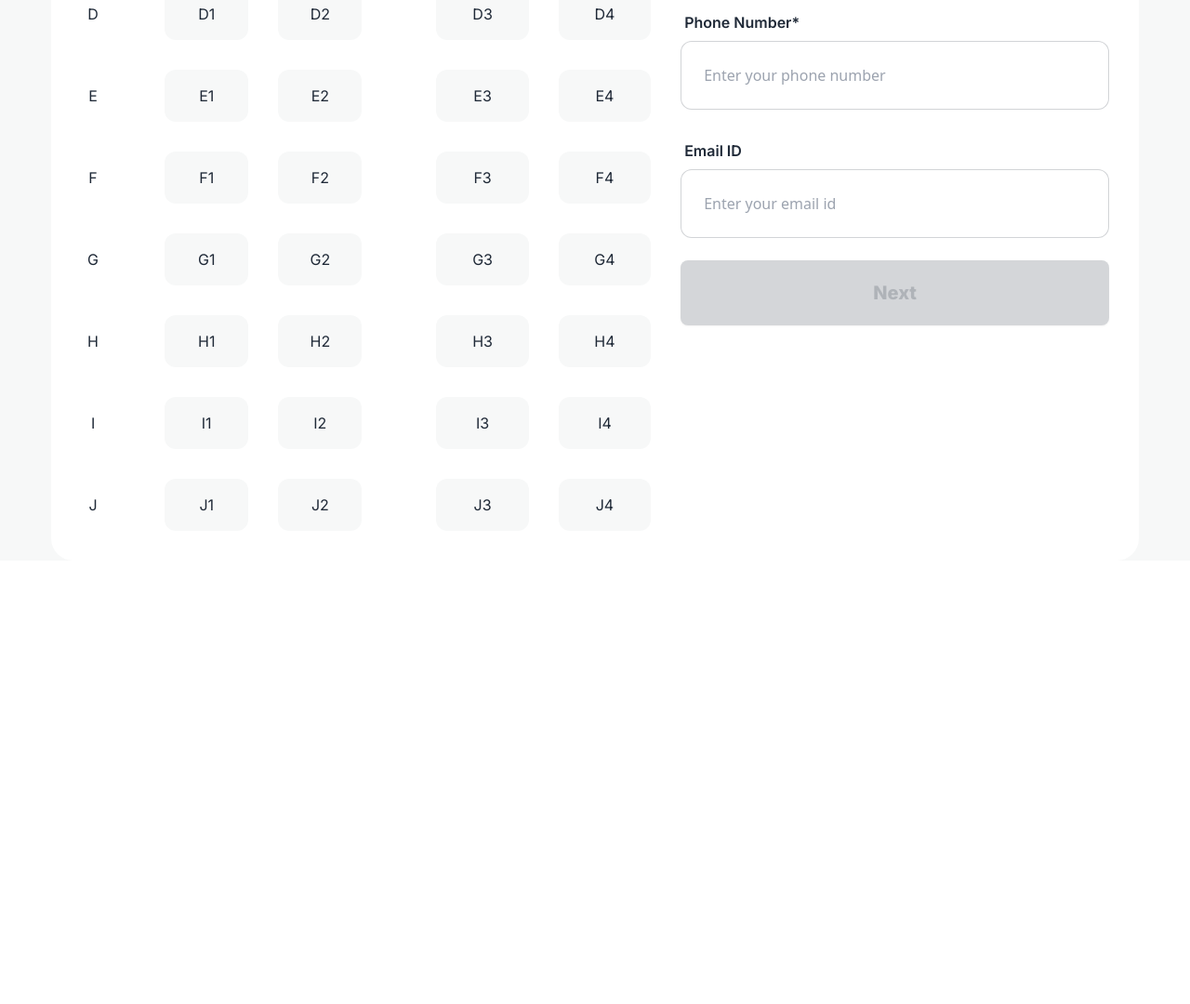
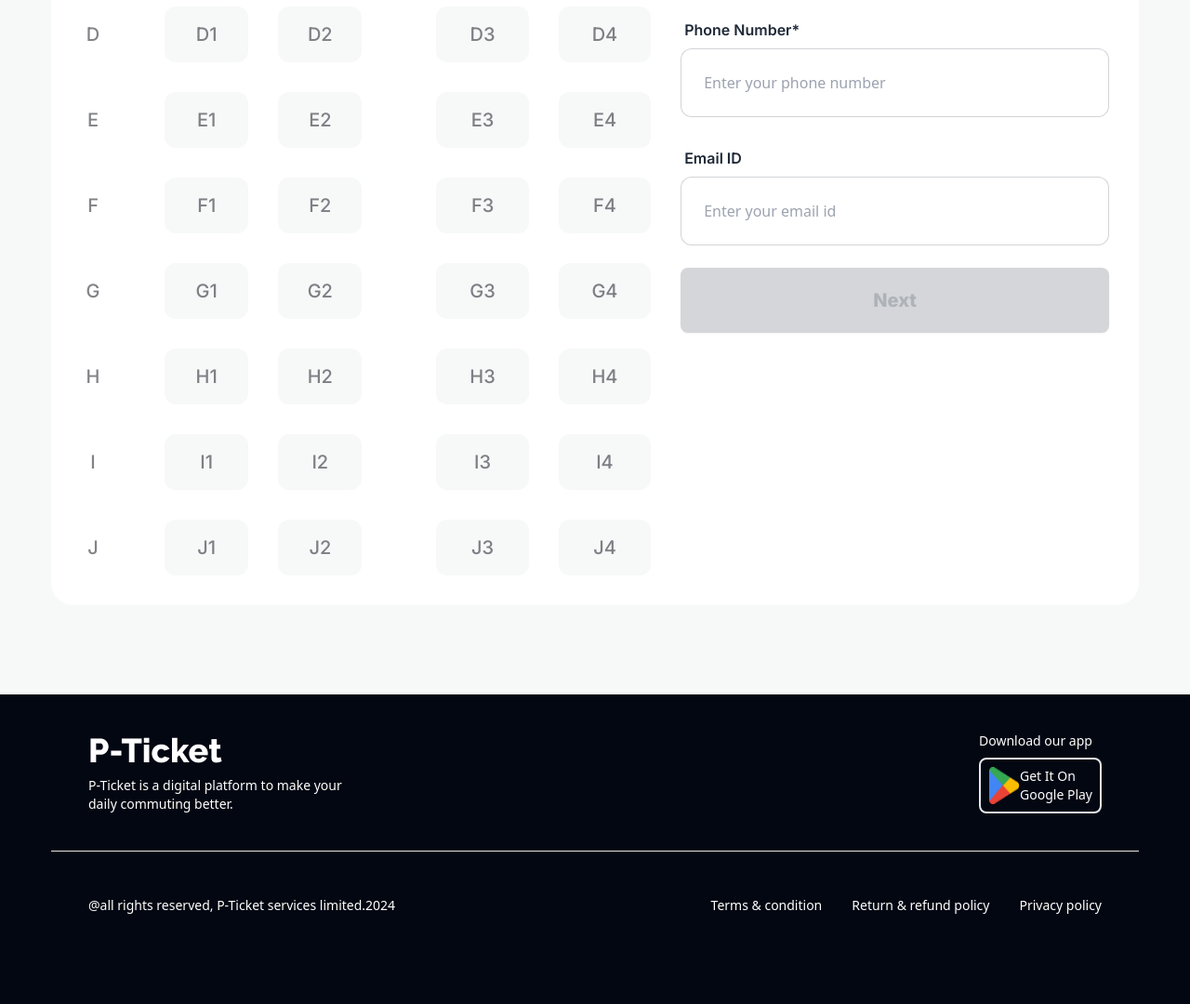
Before and after one commit to rznayeem/fifth-assignment, a plain HTML site: page index.html in a window 1280 px wide. Shown: the part 2645-3725 px from the top of the page at 93% size. Before the commit the page ends 3360 px from the top, so only its background shows below. Drawn offline with nearby package versions, Linux system fonts and the light colour scheme.

Commit message:
added footer and some more styles

```diff
--- a/index.html
+++ b/index.html
@@ -98,8 +98,8 @@
       </div>
     </section>
     <!-- ticket buying section start -->
-    <section id="buy-ticket" class="bg-[#F7F8F8] border-t-2 border-[#1DD100] rounded-t-[88px] ">
-      <div class="max-w-[1170px] mx-auto my-28">
+    <section id="buy-ticket" class="bg-[#F7F8F8] pb-24 border-t-2 border-[#1DD100] rounded-t-[88px] ">
+      <div class="max-w-[1170px] mx-auto mt-28">
         <!-- ticket info container section start -->
         <div class="text-center raleway-font ">
           <h1 class="text-4xl font-bold pb-6">P.H Paribahan</h1>
@@ -162,14 +162,14 @@
         <div class="bg-white grid lg:grid-cols-12 rounded-3xl mt-7 p-8">
           <div class="grid col-span-7">
             <div class="space-y-6 pr-8">
-              <h3>Select Your Seat</h3>
+              <h3 class="text-2xl font-semibold raleway-font">Select Your Seat</h3>
               <hr class="border-dashed">
               <div class="flex justify-between">
-                <div class="flex gap-2 items-center">
+                <div class="inter-font font-medium text-xl text-[#03071280] flex gap-2 items-center">
                   <img src="./images/seat-gray.png" alt="">
                   <p>Available</p>
                 </div>
-                <div class="flex gap-2 text-[#1DD100] items-center">
+                <div class="flex inter-font font-medium text-xl gap-2 text-[#1DD100] items-center">
                   <img src="./images/seat-green-filled.png" alt="">
                   <p>Selected</p>
                 </div>
@@ -179,7 +179,8 @@
                   src="./images/steering-wheel.png" alt="">
               </div>
             </div>
-            <div class="inter-font ml-[-32px] mt-8 grid grid-cols-7 lg:gap-20 pr-8">
+            <div
+              class="inter-font font-medium text-xl text-[#03071280] ml-[-32px] mt-8 grid grid-cols-7 lg:gap-20 pr-8">
               <div class="grid col-span-4 grid-cols-3 gap-8">
                 <div class="flex justify-center items-center">
                   <p class="">A</p>
@@ -341,10 +342,10 @@
           </div>
           <div class="col-span-5 space-y-6">
             <div class="space-y-6">
-              <h3>Select Your Seat</h3>
+              <h3 class="text-2xl font-semibold raleway-font">Select Your Seat</h3>
               <hr class="border-dashed">
             </div>
-            <div class="space-y-4 bg-[#F7F8F8] p-8 rounded-xl">
+            <div class="space-y-4 text-[#030712] font-medium inter-font bg-[#F7F8F8] p-8 rounded-xl">
               <div class="flex justify-between">
                 <h4>Seat <span id="seat-count" class="bg-[#1DD100] rounded-full px-3 text-white">0</span></h4>
                 <h4>Class</h4>
@@ -426,8 +427,41 @@
     <!-- ticket buying section end -->
 
   </main>
-  <footer>
+  <footer class="bg-[#030712] ">
+    <footer class="footer max-w-[1170px] flex justify-between text-white mx-auto p-10 text-base-content">
+      <nav>
+        <h6 class="raleway-font text-4xl font-extrabold">P-Ticket</h6>
+        <a class="link link-hover">P-Ticket is a digital platform to make your <br> daily commuting better.</a>
+      </nav>
+      <div>
+        <h3>Download our app</h3>
+        <div class="flex border-2 rounded-lg p-2">
+          <img src="./images/playstore.png" alt="">
+          <div>
+            <p>Get It On</p>
+            <h3>Google Play</h3>
+          </div>
+        </div>
+      </div>
+    </footer>
+    <footer
+      class="max-w-[1170px] mx-auto footer text-white px-10 py-4 border-t text-base-content border-base-300 pt-12 pb-24">
+      <aside class="items-center grid-flow-col">
 
+        <p>@all rights reserved, P-Ticket services limited.2024</p>
+      </aside>
+      <nav class="flex gap-8 md:place-self-center md:justify-self-end">
+        <div class="grid grid-flow-col gap-4">
+          <p>Terms & condition</p>
+        </div>
+        <div class="grid grid-flow-col gap-4">
+          <p>Return & refund policy</p>
+        </div>
+        <div class="grid grid-flow-col gap-4">
+          <p>Privacy policy</p>
+        </div>
+      </nav>
+    </footer>
   </footer>
   <script src="./scripts/index.js"></script>
   <script src="./scripts/utility.js"></script>
--- a/scripts/utility.js
+++ b/scripts/utility.js
@@ -1,6 +1,7 @@
 function setBgColorByID(elementId) {
   elementId.classList.toggle('bg-[#F7F8F8]');
   elementId.classList.toggle('bg-[#1DD100]');
+  elementId.classList.toggle('text-white');
 }
 function setTextById(elementId) {
   const element = document.getElementById(elementId);
```
